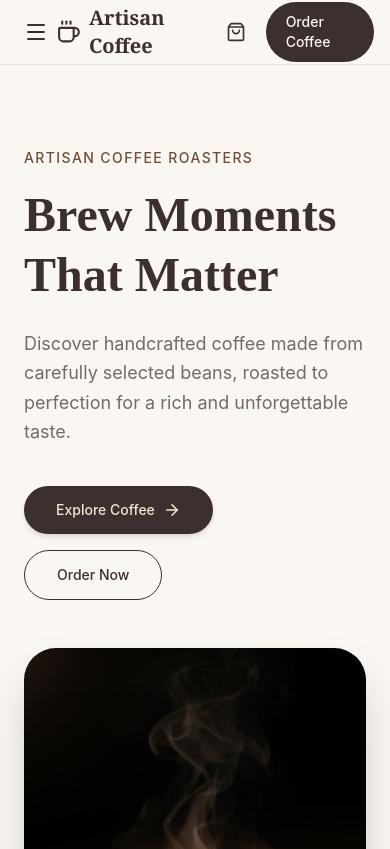
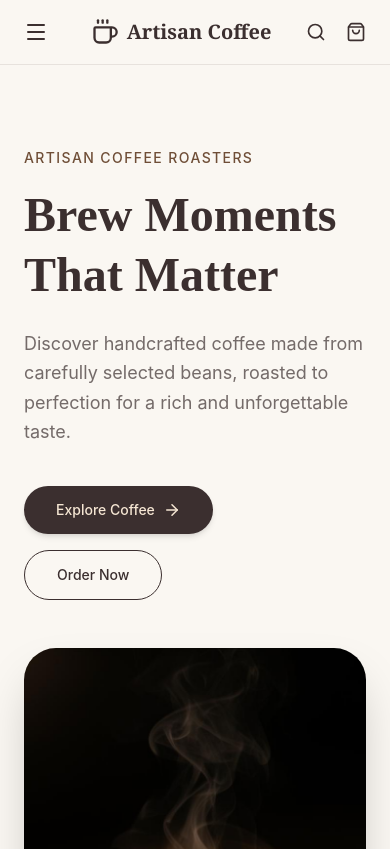
Before and after one commit to Leeroyakbar/artisan-coffee, a React (Vite) app: page / in a window 390 px wide. Shown: the top 849 px of the page. Built offline with nearby package versions, Linux system fonts and the light colour scheme.

Commit message:
fix icon

```diff
--- a/index.html
+++ b/index.html
@@ -2,7 +2,7 @@
 <html lang="en">
   <head>
     <meta charset="UTF-8" />
-    <link rel="icon" type="image/svg+xml" href="/vite.svg" />
+    <link rel="icon" type="image/png" href="/coffee-icon.png" />
     <meta name="viewport" content="width=device-width, initial-scale=1.0" />
     <title>artisan-coffee</title>
   </head>
--- a/src/components/ui/Navbar.tsx
+++ b/src/components/ui/Navbar.tsx
@@ -46,14 +46,14 @@ const Navbar = () => {
 
           {/* Actions */}
           <div className="flex items-center gap-3 lg:gap-4">
-            <Search size={20} className="text-coffee-dark cursor-pointer hidden sm:block hover:text-coffee-mocha transition-colors" />
+            <Search size={20} className="text-coffee-dark cursor-pointer hover:text-coffee-mocha transition-colors" />
 
             <div className="relative cursor-pointer p-2" onClick={() => setIsCartOpen(true)}>
               <ShoppingBag size={20} className="text-coffee-dark hover:text-coffee-mocha transition-colors" />
               {totalItems > 0 && <span className="absolute top-0 right-0 bg-coffee-mocha text-coffee-latte text-[10px] w-4 h-4 flex items-center justify-center rounded-full font-bold">{totalItems}</span>}
             </div>
 
-            <a href="#Menu" className="bg-coffeehidden sm:flex px-5 py-2.5 bg-coffee-dark text-sm font-medium rounded-full hover:bg-coffee-mocha transition-colors text-coffee-beige">
+            <a href="#Menu" className="hidden sm:inline-flex px-5 py-2.5 bg-coffee-dark text-sm font-medium rounded-full hover:bg-coffee-mocha transition-colors text-coffee-beige">
               Order Coffee
             </a>
           </div>
```
Also changed, not shown: public/coffee-icon.png (added).
